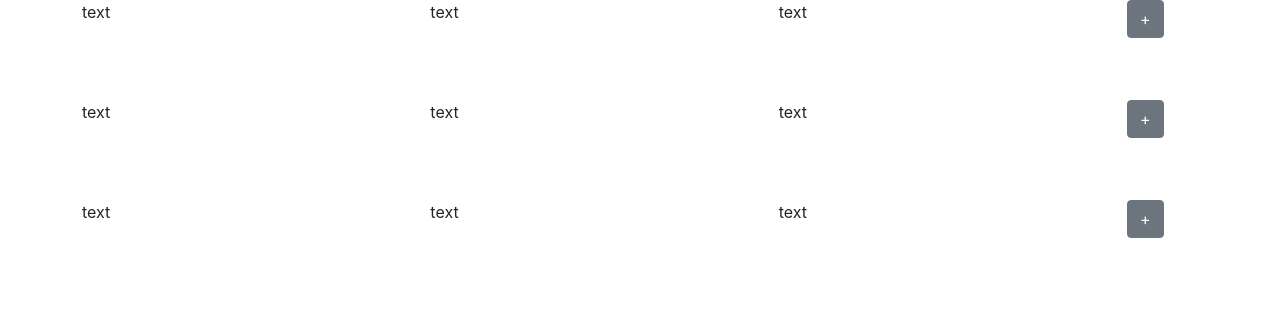
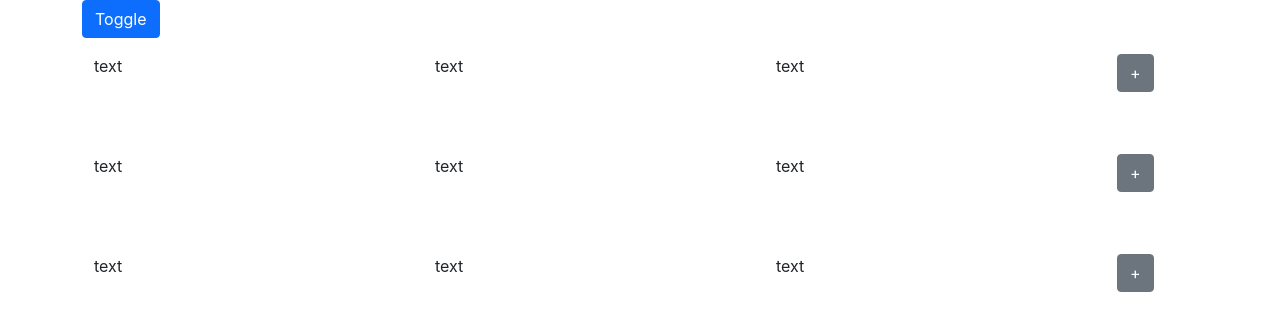
Before and after one commit to Allan-Fry/Customizable_Interface_Demi, a React (Create React App) app in the folder app_drag_drop_demo/: page / in a window 1280 px wide. Shown: the top 330 px of the page. Built offline with nearby package versions, Linux system fonts and the light colour scheme.

Commit message:
Lifed the state of both expandableLayout and appDrapDropDemo to allow information to be transfered between the two

```diff
--- a/app_drag_drop_demo/src/components/AppDragDropDemo/AppDragDropDemo.jsx
+++ b/app_drag_drop_demo/src/components/AppDragDropDemo/AppDragDropDemo.jsx
@@ -3,63 +3,26 @@ import {Toast, ToastHeader, Container, Row, Col} from 'reactstrap';
 import './AppDragDropDemo.css';
 
 export default class AppDragDropDemo extends Component{
-    state =
-    {
-        tasks: [
-            {
-                name:"Learn Angular",
-                category:"wip",
-                bgcolor: "yellow"
-            },
-            {
-                name:"React",
-                category:"wip",
-                bgcolor:"pink"
-            },
-            {
-                name:"Vue",
-                category:"complete",
-                bgcolor:"skyblue"}]
+
+
+    onDragStart = (ev, id) => {
+        this.props.onDragStart(ev, id);
     }
 
-    onDragOver = (ev) => {
-        ev.preventDefault();
-    }
-
-    onDragStart = (ev, id) => {
-        console.log('dragstart:',id);
-        ev.dataTransfer.setData("id", id);
-    }
-    onDrop = (ev, cat) => {
-        let id = ev.dataTransfer.getData("id");
-
-        let tasks = this.state.tasks.filter((task) => {
-            if (task.name === id) {
-                task.category = cat;
-            }
-            return task;
-        });
-
-        this.setState({
-            ...this.state,
-            tasks
-        });
-    }
 
 
     render ()
     {
 
         var tasks ={
-            wip:[],
-            complete: []
+         unPlaced:[]
 
         }
 
 
-        this.state.tasks.forEach((t) =>
+        this.props.tasks.forEach((t) =>
         {
-          tasks[t.category].push(
+          tasks["unPlaced"].push(
             <Row>
             <Col />
                 <Toast
@@ -82,33 +45,16 @@ export default class AppDragDropDemo extends Component{
         return (
             <Container className="container-drag">
                 <Row>
-                    <Col tag='h2' className="header">
-                        DRAG & DROP DEMO
-                    </Col>
-                </Row>
-                <Row>
                     <Col className="wip"
-                    onDragOver={(e)=>this.onDragOver(e)}
-                    onDrop={(e)=>{this.onDrop(e, "wip")}}>
+                    onDrop={(e)=>{this.onDrop(e, "unPlaced")}}>
                         <Row>
                             <Col tag='h3' className="task-header">
-                                WIP
+                                Unplaced
                             </Col>
                         </Row>
-                            {tasks.wip}
+                            {tasks.unPlaced}
                     </Col>
                     <Col />
-                    <Col className="droppable"
-                    onDragOver={(e)=>this.onDragOver(e)}
-                    onDrop={(e)=>this.onDrop(e, "complete")}>
-
-                        <Row>
-                            <Col tag='h3' className="task-header">
-                                COMPLETED
-                            </Col>
-                        </Row>
-                            {tasks.complete}
-                    </Col>
                 </Row>
             </Container>
 
--- /dev/null
+++ b/app_drag_drop_demo/src/components/EditPage/EditPage.jsx
@@ -0,0 +1,148 @@
+
+import { Component } from "react";
+import { Button, Container, UncontrolledCollapse } from "reactstrap";
+import AppDragDropDemo from "../AppDragDropDemo/AppDragDropDemo";
+import ExpandableLayout from "../ExpandableLayout/ExpandableLayout";
+
+
+
+
+export default class EditPage extends Component{
+
+    state = {
+        gridSpace: [
+            {
+                pageName:"firstPage",
+                rowID:"0",
+                area:[{
+                    colName:"col1",
+                },
+                {
+                    colName:"col2"
+                },
+                {
+                    colName:"col3"
+                }
+                ]
+            },
+            {
+                pageName:"firstPage",
+                rowID:"1",
+                area:[{
+                    colName:"col1"
+                },
+                {
+                    colName:"col2"
+                },
+                {
+                    colName:"col3"
+                }
+                ]
+            },
+            {
+                pageName:"firstPage",
+                rowID:"2",
+                area:[{
+                    colName:"col1"
+                },
+                {
+                    colName:"col2"
+                },
+                {
+                    colName:"col3"
+                }
+                ]
+            }
+
+
+        ],
+        tasks: [
+            {
+                name:"Learn Angular",
+                category:"unPlaced",
+                bgcolor: "yellow"
+            },
+            {
+                name:"React",
+                category:"unPlaced",
+                bgcolor:"pink"
+            },
+            {
+                name:"Vue",
+                category:"unPlaced",
+                bgcolor:"skyblue"}]
+    }
+    onDragOver = (ev) => {
+        ev.preventDefault();
+    }
+
+    onDragStart = (ev, id) => {
+        console.log('dragstart:',id);
+        ev.dataTransfer.setData("id", id);
+    }
+    onDrop = (ev, cat) => {
+        let id = ev.dataTransfer.getData("id");
+
+        let tasks = this.state.tasks.filter((task) => {
+            if (task.name === id) {
+                task.category = cat;
+            }
+            return task;
+        });
+
+        this.setState({
+            ...this.state,
+            tasks
+        });
+    }
+    addNewCol = (e) =>{
+        let previousArea = this.state.gridSpace[e].area;
+        let nextID = previousArea.length + 1;
+        let nextColName = "col" + nextID;
+        console.log(nextID);
+        previousArea.push(
+            {colName:nextColName}
+        )
+        console.log(previousArea);
+        this.setState(
+        previousArea
+        )
+       console.log(this.state);
+
+    }
+
+    render(){
+
+
+        return(
+
+                <Container>
+                    <Button color="primary" id="toggler" style={{ marginBottom: '1rem' }}>
+                        Toggle
+                    </Button>
+                    <UncontrolledCollapse toggler="#toggler">
+                        <AppDragDropDemo
+                        draggable
+                        tasks={this.state.tasks}
+                        onDragStart = {this.onDragStart}
+                        >
+                        </AppDragDropDemo>
+                    </UncontrolledCollapse>
+                    <ExpandableLayout
+                    onDragOver={this.onDragOver}
+                    onDrop={this.onDrop}
+                    gridSpace={this.state.gridSpace}
+                    addNewCol={this.addNewCol}
+                    >
+
+                    </ExpandableLayout>
+                </Container>
+
+        );
+
+
+    };
+
+
+
+}
--- a/app_drag_drop_demo/src/components/ExpandableLayout/ExpandableLayout.jsx
+++ b/app_drag_drop_demo/src/components/ExpandableLayout/ExpandableLayout.jsx
@@ -2,77 +2,22 @@ import { Component } from "react";
 import { Button, Col, Container, Row } from "reactstrap";
 import'./ExpandableLayout.css';
 
+
 export default class ExpandableLayout extends Component{
-
-
-        state = {
-            gridSpace: [
-                {
-                    pageName:"firstPage",
-                    rowID:"0",
-                    area:[{
-                        colName:"col1",
-                    },
-                    {
-                        colName:"col2"
-                    },
-                    {
-                        colName:"col3"
-                    }
-                    ]
-                },
-                {
-                    pageName:"firstPage",
-                    rowID:"1",
-                    area:[{
-                        colName:"col1"
-                    },
-                    {
-                        colName:"col2"
-                    },
-                    {
-                        colName:"col3"
-                    }
-                    ]
-                },
-                {
-                    pageName:"firstPage",
-                    rowID:"2",
-                    area:[{
-                        colName:"col1"
-                    },
-                    {
-                        colName:"col2"
-                    },
-                    {
-                        colName:"col3"
-                    }
-                    ]
-                }
-
-
-            ]
 
 
 
 
+        addNewCol = (e) =>{
+            this.props.addNewCol(e);
 
         }
+        onDragOver = (ev) => {
+         this.props.onDragOver(ev);
+        }
 
-
-        addNewCol = (e) =>{
-            let previousArea = this.state.gridSpace[e].area;
-            let nextID = previousArea.length + 1;
-            let nextColName = "col" + nextID;
-            console.log(nextID);
-            previousArea.push(
-                {colName:nextColName}
-            )
-            console.log(previousArea);
-            this.setState(
-            previousArea
-            )
-           console.log(this.state);
+        onDrop = (ev) => {
+            this.props.onDrop(ev);
 
         }
 
@@ -91,7 +36,7 @@ export default class ExpandableLayout extends Component{
 
 
 
-            this.state.gridSpace.forEach((gs) =>
+            this.props.gridSpace.forEach((gs) =>
             {
                 gs.area.forEach((a) =>
                 {
@@ -99,6 +44,8 @@ export default class ExpandableLayout extends Component{
                         <Col
                         className="GridSpace"
                         // xs="auto"
+                        onDragOver={((e)=>this.onDragOver(e))}
+                        onDrop={(e)=>this.onDrop(e, "complete")}
                         key={a.rowName}
                         >
                             text
--- a/app_drag_drop_demo/src/index.js
+++ b/app_drag_drop_demo/src/index.js
@@ -4,14 +4,15 @@ import 'bootstrap/dist/css/bootstrap.min.css';
 import './index.css';
 //import AppDragDropDemo from './components/AppDragDropDemo/AppDragDropDemo';
 //import CustomToast from './components/CustomToast/CustomToast';
-import ExpandableLayout from './components/ExpandableLayout/ExpandableLayout';
+//import ExpandableLayout from './components/ExpandableLayout/ExpandableLayout';
 import reportWebVitals from './reportWebVitals';
+import EditPage from './components/EditPage/EditPage';
 
 
 
 ReactDOM.render
 (
-  <ExpandableLayout />,
+  <EditPage />,
    document.getElementById
    (
      "root"
```
Also changed, not shown: app_drag_drop_demo/src/components/EditPage/EditPage.css (added).
